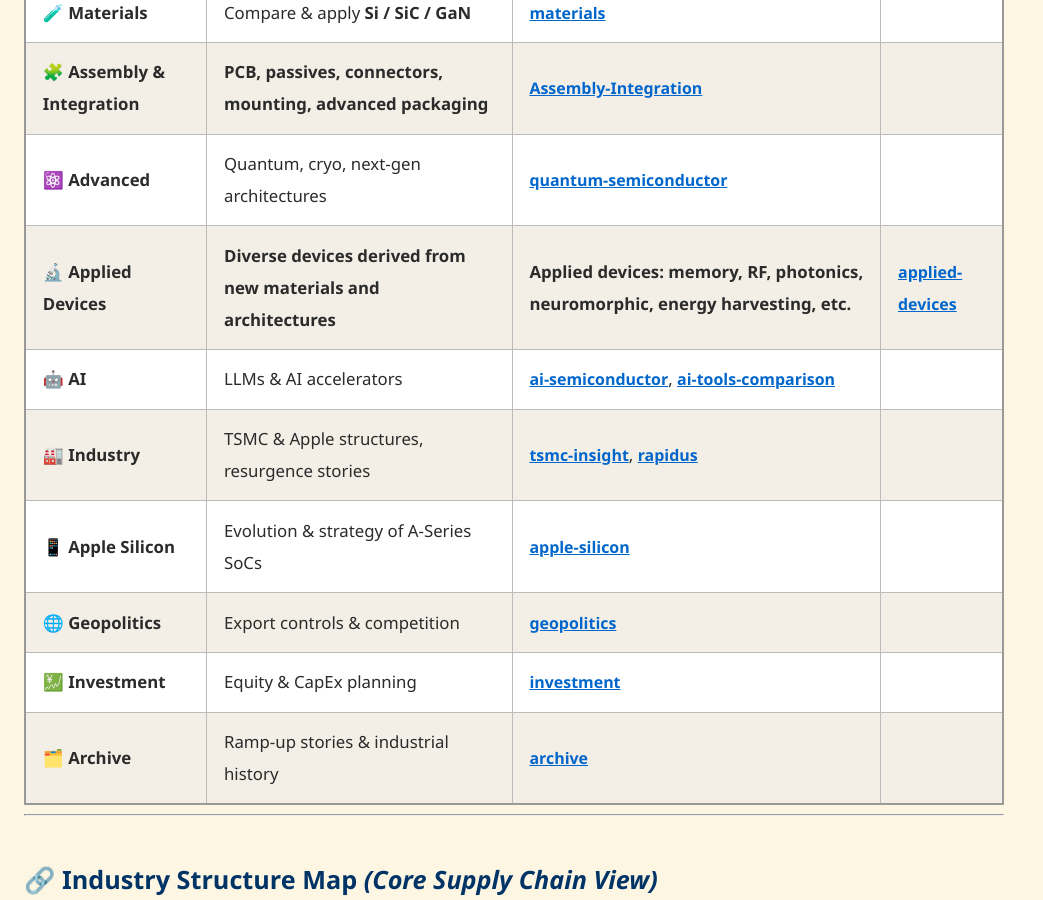
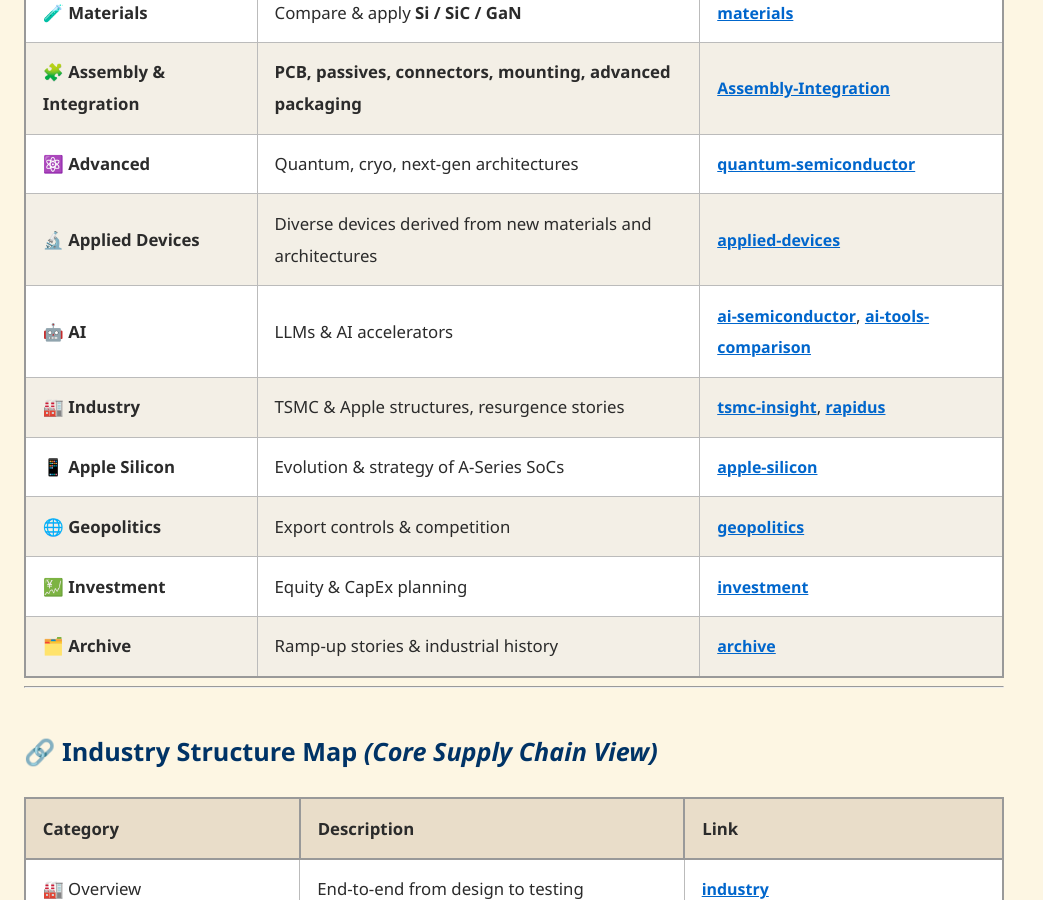
Before and after one commit to Samizo-AITL/Edusemi-Plus, a Jekyll site: the page built from en/index.md, in a window 1280 px wide and 900 px high, scrolled down 1944 px. Shown: the whole window, without its empty margins (0-1043 px from the left). Built offline with Jekyll 4.4.1, drawn with Linux system fonts in a browser that asks for light colours.

Commit message:
Update index.md

```diff
--- a/en/index.md
+++ b/en/index.md
@@ -58,7 +58,7 @@
 | 🧪 **Materials** | Compare & apply **Si / SiC / GaN** | [materials](../materials/) |
 | 🧩 **Assembly & Integration** | **PCB, passives, connectors, mounting, advanced packaging** | [Assembly-Integration](../Assembly-Integration/) |
 | ⚛️ **Advanced** | Quantum, cryo, next-gen architectures | [quantum-semiconductor](../quantum-semiconductor/) |
-| 🔬 **Applied Devices** | **Diverse devices derived from new materials and architectures** | **Applied devices: memory, RF, photonics, neuromorphic, energy harvesting, etc.** | [applied-devices](./applied-devices/) |
+| 🔬 **Applied Devices** | Diverse devices derived from new materials and architectures | [applied-devices](../applied-devices/) |
 | 🤖 **AI** | LLMs & AI accelerators | [ai-semiconductor](../ai-semiconductor/), [ai-tools-comparison](../ai-tools-comparison/) |
 | 🏭 **Industry** | TSMC & Apple structures, resurgence stories | [tsmc-insight](../tsmc-insight/), [rapidus](../rapidus/) |
 | 📱 **Apple Silicon** | Evolution & strategy of A-Series SoCs | [apple-silicon](../apple-silicon/) |
```
